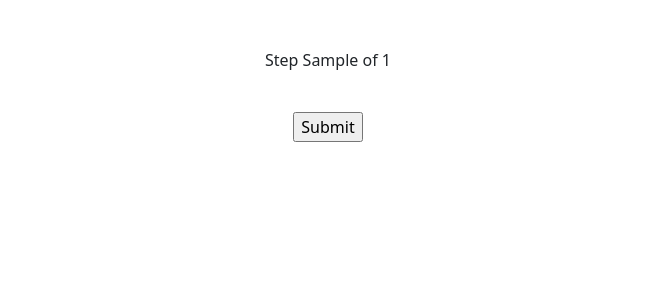
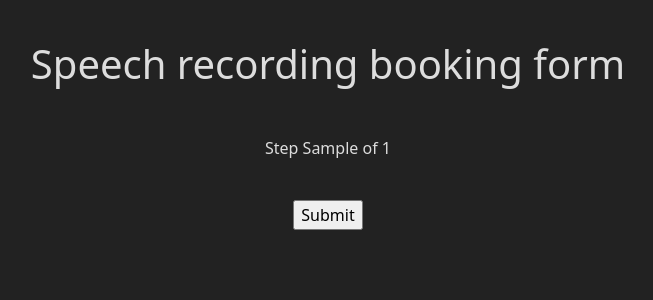
Before and after one commit to comiconomenclaturist/speech-recorder, a Django app: template recordings/templates/home.html in a window 1280 px wide. Shown: the top 300 px of the page, without its empty margins (312-965 px from the left). Run offline with Django 4.2, Linux system fonts and the light colour scheme; the template is opened without the code that fills it: most values are stand-ins (such as "Sample title", 1, 10 or a date in 2020); some libraries are stand-ins or nearby versions.

Commit message:
Title and dark theme

```diff
--- a/recordings/templates/base.html
+++ b/recordings/templates/base.html
@@ -6,7 +6,7 @@
   {% bootstrap_css %}
   {% bootstrap_javascript %}
 </head>
-<body>
+<body style="background-color: #222; color: #ddd">
   <div class="container">
     {% block content %}
     {% endblock %}
--- a/recordings/templates/home.html
+++ b/recordings/templates/home.html
@@ -7,6 +7,8 @@
 
 {% block content %}
 
+<br>
+<p><h1 class="text-center">Speech recording booking form</h1></p>
 <div class="mt-5 d-flex align-items-center justify-content-center">
     <div class="col-sm-12 col-lg-4">
         <p class="text-center">Step {{ wizard.steps.step1 }} of {{ wizard.steps.count }}</p>
@@ -35,7 +37,6 @@
             {% if wizard.steps.prev %}
             <button name="wizard_goto_step" type="submit" value="{{ wizard.steps.first }}">{% translate "first step" %}</button>
             <button name="wizard_goto_step" type="submit" value="{{ wizard.steps.prev }}">{% translate "prev step" %}</button>
-            <br><br>
             {% endif %}
             <input type="submit" value="{% translate "Submit" %}"/>
         </div>
```
